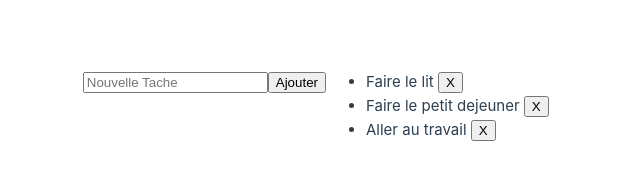
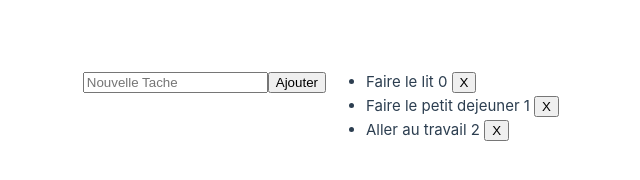
Before and after one commit to GregMarshall999/initiation, a Vue app: page / in a window 1280 px wide. Shown: the part 294-474 px from the top of the page, without its empty margins (314-954 px from the left). Built offline with nearby package versions, Linux system fonts and the light colour scheme.

Commit message:
added index

```diff
--- a/src/App.vue
+++ b/src/App.vue
@@ -6,8 +6,8 @@
 </form>
 
 <ul>
-	<li v-for="t in taches" :key="t.id">
-		{{ t.text }}
+	<li v-for="(t, index) in taches" :key="t.id">
+		{{ t.text }} {{ index }}
 		<button @click="removeTask(t)">X</button>
 	</li>
 </ul>
```
